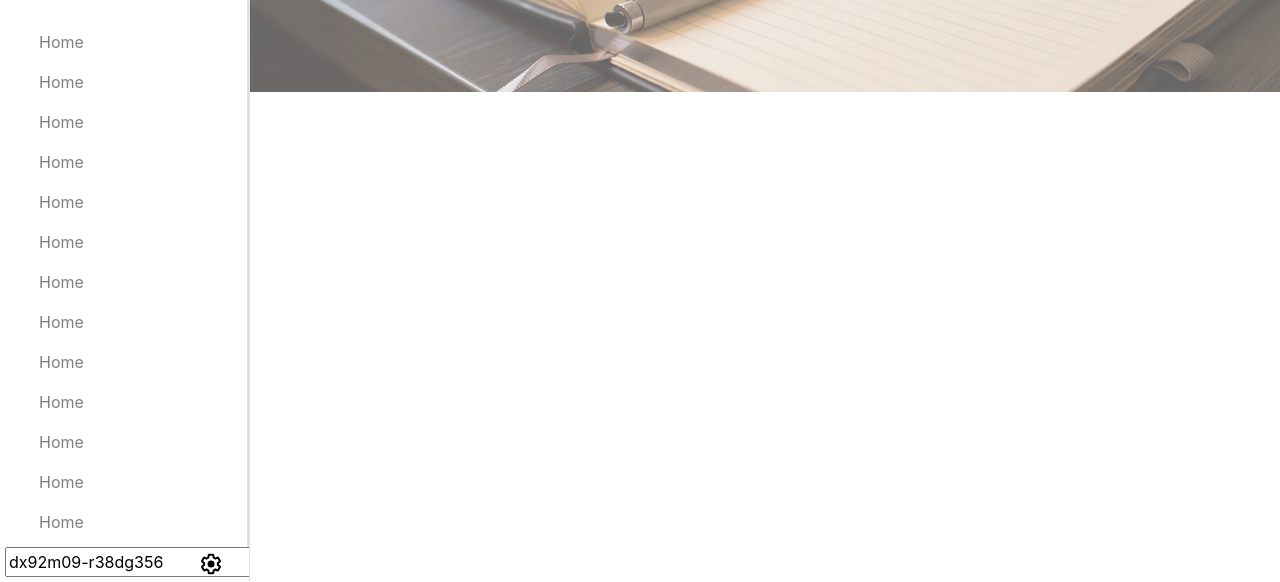
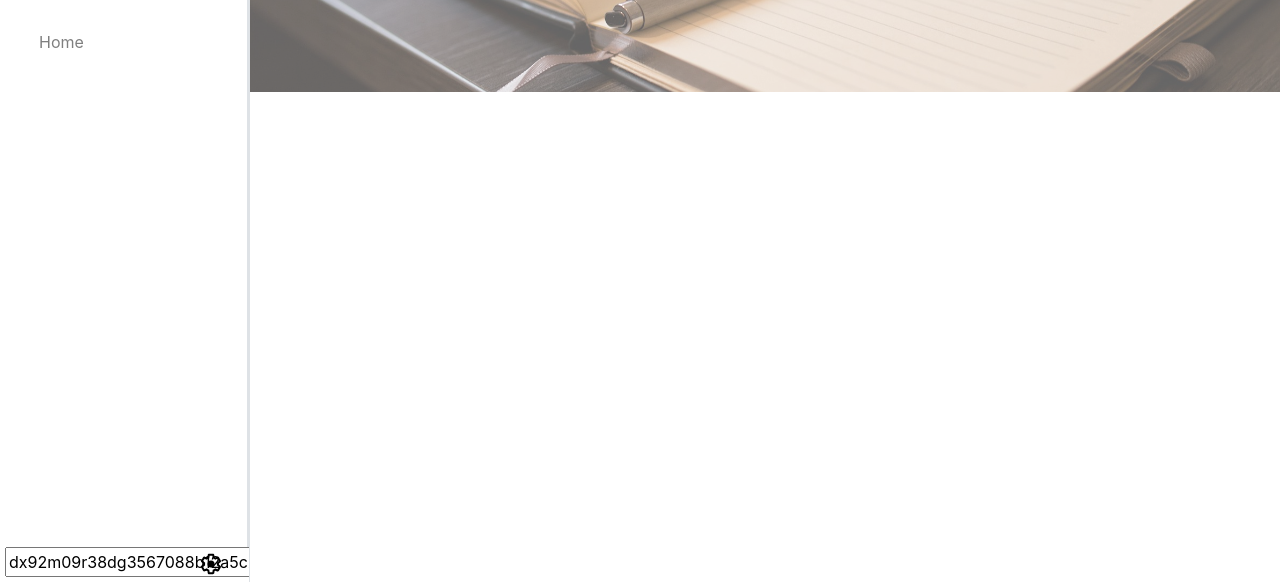
Before and after one commit to Sreetej510/Logs, a website: page public/index.html in a window 1280 px wide. Both pictures are taken after a click on the button 211 px from the left and 780 px from the top of the page. Shown: the part 218-800 px from the top of the page. Drawn offline with Linux system fonts and the light colour scheme; no server answers.

Commit message:
changed access key to look real

```diff
--- a/public/CSS/home.css
+++ b/public/CSS/home.css
@@ -144,12 +144,13 @@
 
 #accessTokenForm {
   margin-left: 5px;
-  transform: translateY(50px);
-  transition: translate 1s ease;
+  margin-right: 35%;
+  transform: translateX(-250px);
+  transition: all 0.3s ease;
 }
 
 #accessTokenForm.tokenDisplay {
-  transform: translateY(0px) !important;
+  transform: translateX(0px) !important;
 }
 
 #header {
--- a/public/JS/mainScript.js
+++ b/public/JS/mainScript.js
@@ -82,6 +82,6 @@ document.getElementById("accessTokenForm").addEventListener('submit', function (
 
     localStorage.setItem("key1", keys[0]);
     localStorage.setItem("key2", keys[1]);
-    formInput.value = "dx92m09-r38dg356";
+    formInput.value = "dx92m09r38dg3567088b12a5c2d1502";
     displayAcessToken();
 });
--- a/public/index.html
+++ b/public/index.html
@@ -68,28 +68,13 @@
             <ul class="navbar-nav flex-column px-4 w-100" id="nav">
               <li class="nav-item">
                 <a class="nav-link" href="index.html">Home</a>
-                <a class="nav-link" href="index.html">Home</a>
-                <a class="nav-link" href="index.html">Home</a>
-                <a class="nav-link" href="index.html">Home</a>
-                <a class="nav-link" href="index.html">Home</a>
-                <a class="nav-link" href="index.html">Home</a>
-                <a class="nav-link" href="index.html">Home</a>
-                <a class="nav-link" href="index.html">Home</a>
-                <a class="nav-link" href="index.html">Home</a>
-                <a class="nav-link" href="index.html">Home</a>
-                <a class="nav-link" href="index.html">Home</a>
-                <a class="nav-link" href="index.html">Home</a>
-                <a class="nav-link" href="index.html">Home</a>
-                <a class="nav-link" href="index.html">Home</a>
-                <a class="nav-link" href="index.html">Home</a>
-                <a class="nav-link" href="index.html">Home</a>
               </li>
             </ul>
           </nav>
 
           <div class="navFooter">
             <form id="accessTokenForm">
-              <input placeholder="Acess Token" value="dx92m09-r38dg356" id="accessToken" />
+              <input placeholder="Acess Token" value="dx92m09r38dg3567088b12a5c2d1502" id="accessToken" />
             </form>
 
             <button onclick="displayAcessToken()">
```
